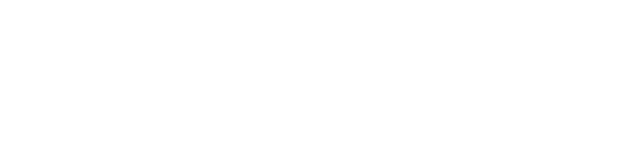
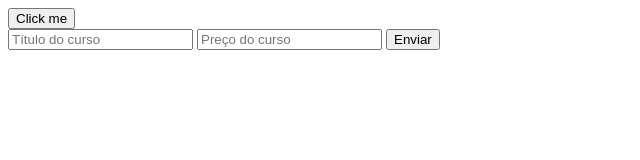
Before and after one commit to gustavoeyros/typescript-course, a website: page index.html in a window 1280 px wide. Shown: the whole page, without its empty margins (0-640 px from the left). Drawn offline with Linux system fonts and the light colour scheme.

Commit message:
Decorators

```diff
--- a/index.html
+++ b/index.html
@@ -8,6 +8,13 @@
     <script src="dist/app.js" defer></script>
 </head>
 <body>
+    <section id="app"></section>
+    <button>Click me</button>
 
+    <form>
+        <input type="text" placeholder="Título do curso" id="title">
+        <input type="text" placeholder="Preço do curso" id="price">
+        <button type="submit">Enviar</button>
+    </form>
 </body>
 </html>
--- a/tsconfig.json
+++ b/tsconfig.json
@@ -11,10 +11,10 @@
     // "disableReferencedProjectLoad": true,             /* Reduce the number of projects loaded automatically by TypeScript. */
 
     /* Language and Environment */
-    "target": "ES2015",                                  /* Set the JavaScript language version for emitted JavaScript and include compatible library declarations. */
+    "target": "ES2016",                                  /* Set the JavaScript language version for emitted JavaScript and include compatible library declarations. */
     // "lib": [],                                        /* Specify a set of bundled library declaration files that describe the target runtime environment. */
     // "jsx": "preserve",                                /* Specify what JSX code is generated. */
-    // "experimentalDecorators": true,                   /* Enable experimental support for TC39 stage 2 draft decorators. */
+     "experimentalDecorators": true,                   /* Enable experimental support for TC39 stage 2 draft decorators. */
     // "emitDecoratorMetadata": true,                    /* Emit design-type metadata for decorated declarations in source files. */
     // "jsxFactory": "",                                 /* Specify the JSX factory function used when targeting React JSX emit, e.g. 'React.createElement' or 'h'. */
     // "jsxFragmentFactory": "",                         /* Specify the JSX Fragment reference used for fragments when targeting React JSX emit e.g. 'React.Fragment' or 'Fragment'. */
```
Also changed, not shown: learned/decorators-section/decorators.ts (added, +223 -0 lines).
